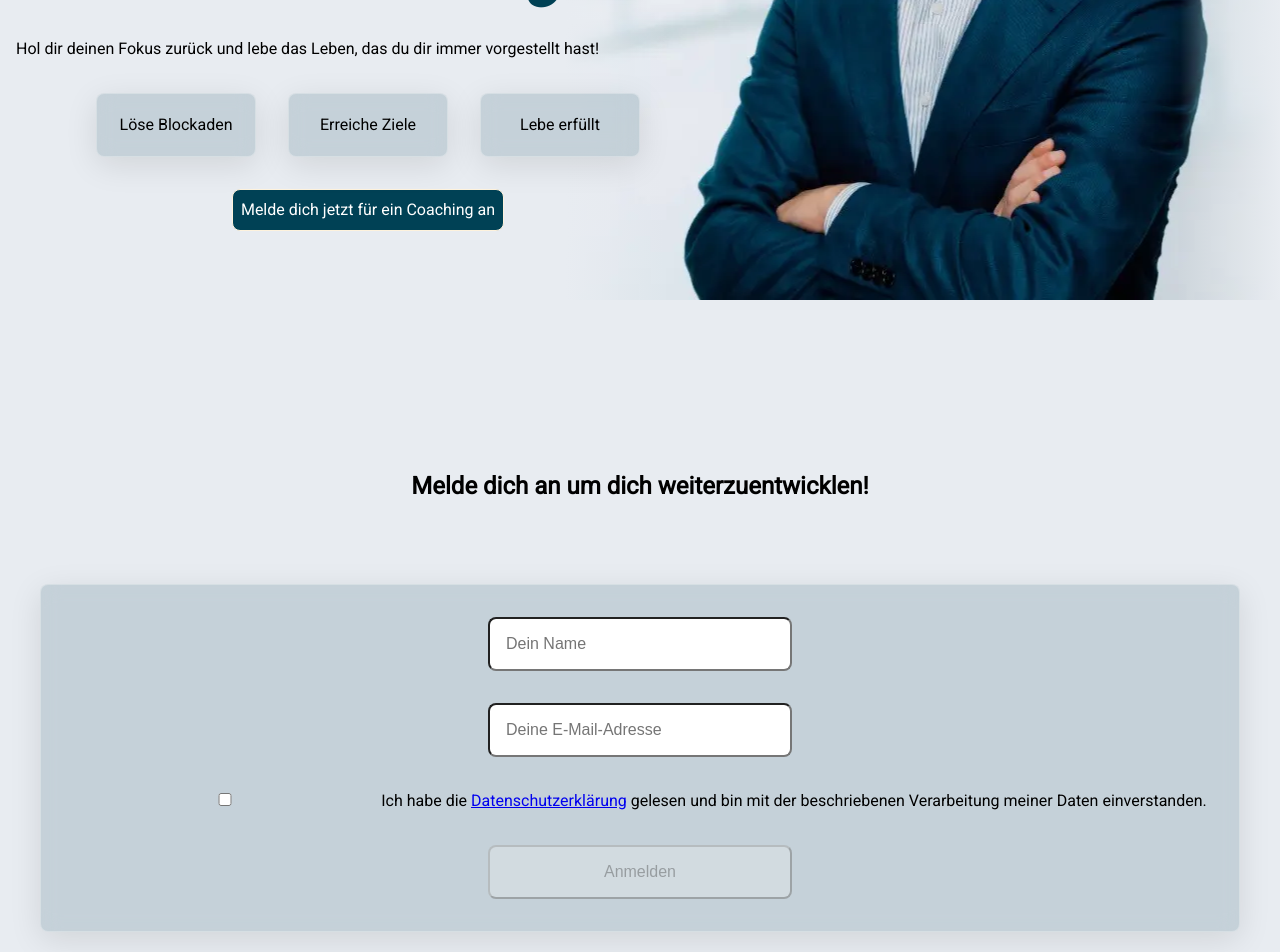
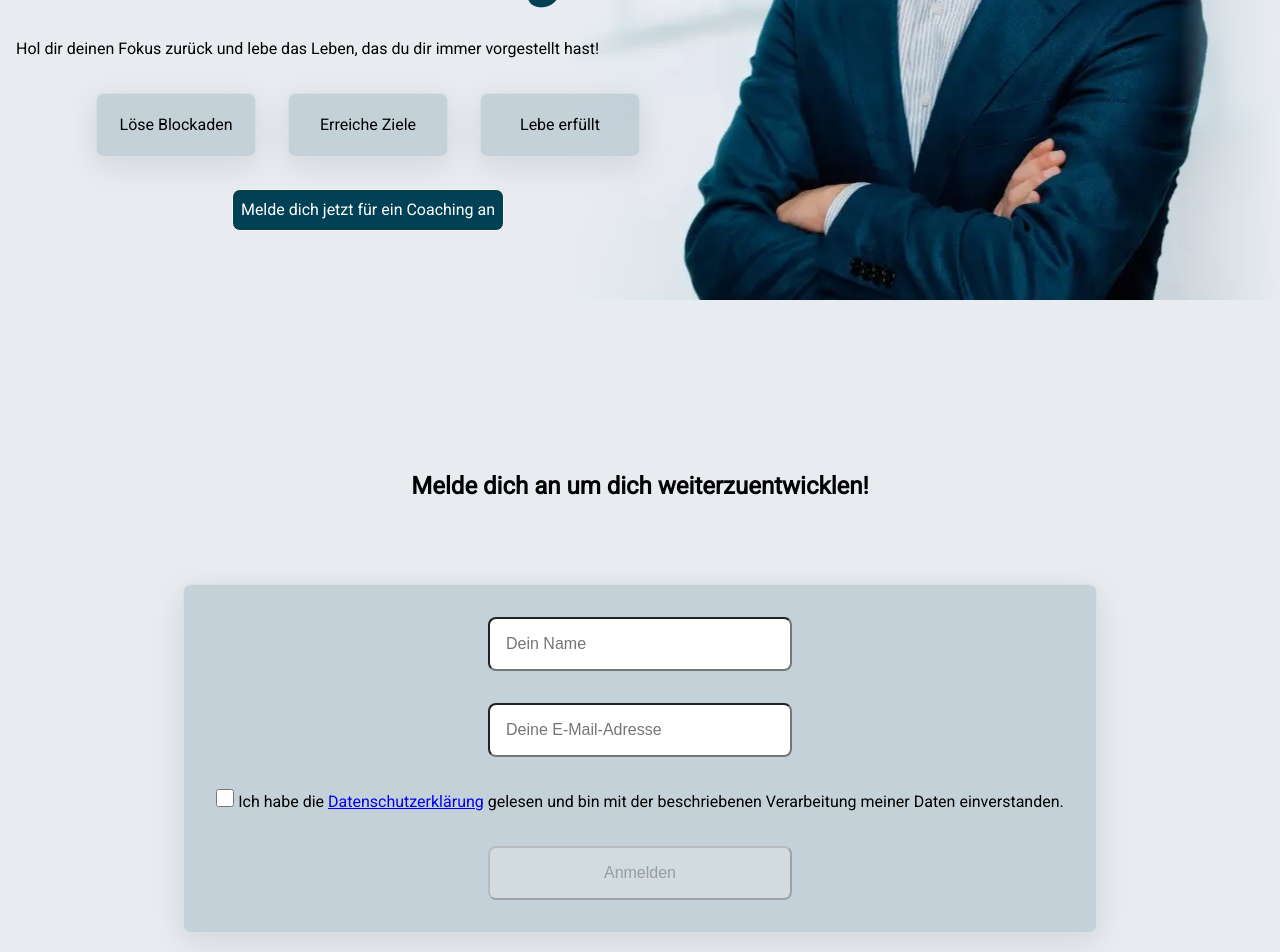
Before and after one commit to GDR1909/ap-fusionconsulting, an Angular app: page / in a window 1280 px wide. Shown: the part 500-1452 px from the top of the page. Built offline with nearby package versions, Linux system fonts and the light colour scheme.

Commit message:
made some stylings and changed the endPoint for recieving emails

```diff
--- a/src/app/main-content/contact/contact-form/contact-form.component.scss
+++ b/src/app/main-content/contact/contact-form/contact-form.component.scss
@@ -20,3 +20,11 @@ input {
   font-size: 1rem;
   width: 19rem;
 }
+
+.privacyPolicy {
+  input {
+    width: 18px;
+    height: 18px;
+    cursor: pointer;
+  }
+}
--- a/src/app/main-content/contact/contact-form/contact-form.component.ts
+++ b/src/app/main-content/contact/contact-form/contact-form.component.ts
@@ -18,7 +18,7 @@ export class ContactFormComponent {
   contactData = {
     name: '',
     email: '',
-    message: '',
+    // message: '',
     privacyPolicy: false
   }
 
@@ -27,7 +27,7 @@ export class ContactFormComponent {
 
   /** Configuration for the HTTP POST request. */
   post = {
-    endPoint: 'https://davide-religioso.com/sendMail.php',  // 'https://deineDomain.de/sendMail.php'
+    endPoint: 'https://apdrtest.de/sendMail.php',  // 'https://deineDomain.de/sendMail.php'
     body: (payload: any) => JSON.stringify(payload),
     options: {
       headers: {
@@ -38,13 +38,13 @@ export class ContactFormComponent {
   };
 
 
-  /**
-   * Creates an instance of ContactFormComponent.
-   *
-   * @param {PortfolioService} portfolioService - The service used to manage the portfolio.
-   * @param {TranslateService} translate - The service used for language translation.
-   */
-  constructor() { }
+  // /**
+  //  * Creates an instance of ContactFormComponent.
+  //  *
+  //  * @param {PortfolioService} portfolioService - The service used to manage the portfolio.
+  //  * @param {TranslateService} translate - The service used for language translation.
+  //  */
+  // constructor() { }
 
 
   /**
```
